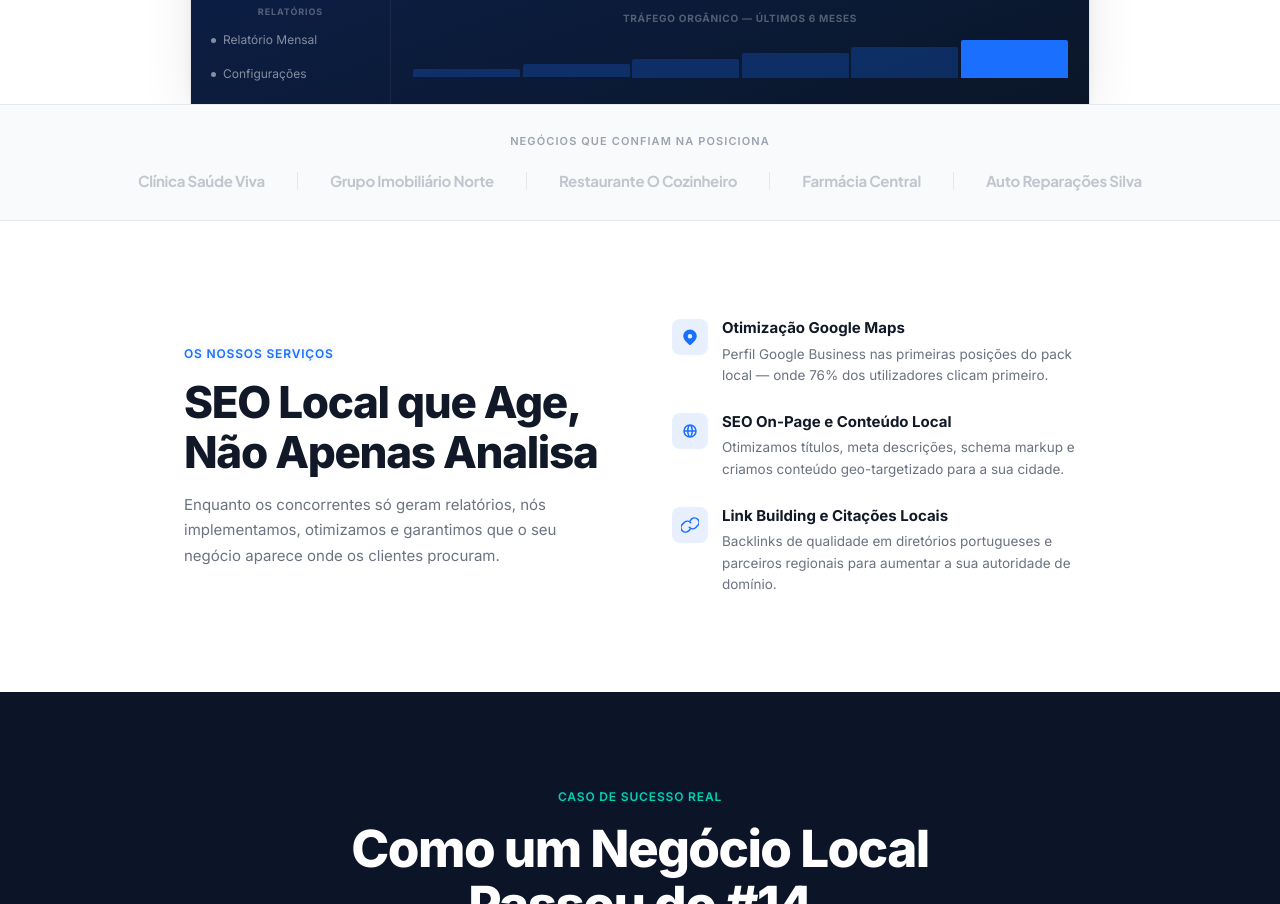
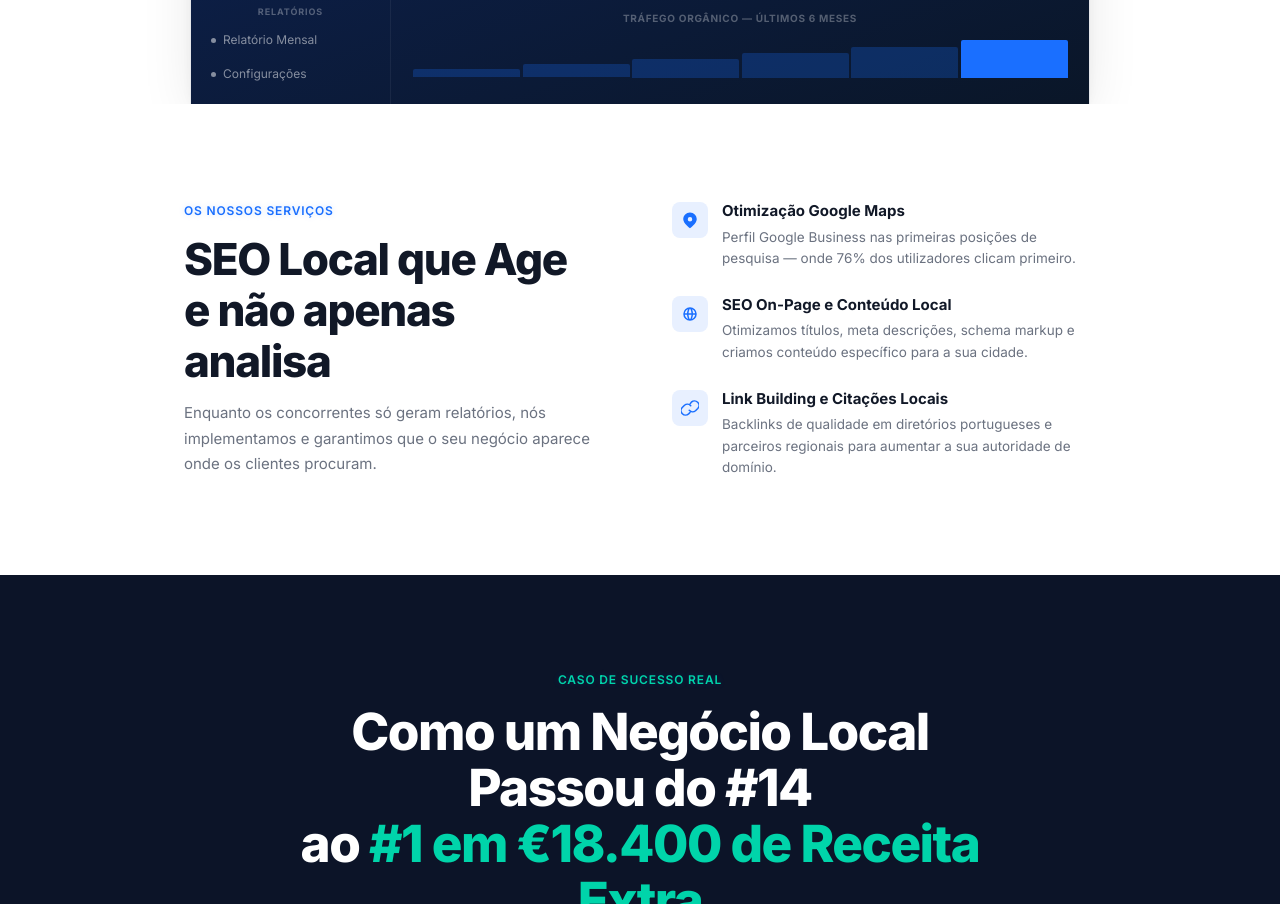
Before and after one commit to FranciscooLarapio/posiciona, a website: page index.html in a window 1280 px wide. Shown: the part 1019-1923 px from the top of the page. Drawn offline with Linux system fonts and the light colour scheme.

Commit message:
Remove social proof bar and update features section copy
- Remove placeholder client logos section
- Update h2: 'SEO Local que Age e não apenas analisa'
- Update subtitle: remove 'otimizamos' from list
- Update Google Maps description: 'posições de pesquisa'
- Update SEO On-Page description: 'conteúdo específico'

Co-Authored-By: Claude Sonnet 4.6 <noreply@anthropic.com>

```diff
--- a/index.html
+++ b/index.html
@@ -1457,29 +1457,14 @@
   </div>
 </section>
 
-<!-- SOCIAL PROOF BAR -->
-<section id="social-proof" class="fade-up">
-  <div class="sp-label">Negócios que confiam na Posiciona</div>
-  <div class="sp-logos">
-    <span class="sp-logo">Clínica Saúde Viva</span>
-    <div class="sp-divider"></div>
-    <span class="sp-logo">Grupo Imobiliário Norte</span>
-    <div class="sp-divider"></div>
-    <span class="sp-logo">Restaurante O Cozinheiro</span>
-    <div class="sp-divider"></div>
-    <span class="sp-logo">Farmácia Central</span>
-    <div class="sp-divider"></div>
-    <span class="sp-logo">Auto Reparações Silva</span>
-  </div>
-</section>
 
 <!-- FEATURES (light) -->
 <section id="features">
   <div class="features-wrap" style="max-width:960px;margin:0 auto;padding:0 24px;">
     <div class="features-left fade-up">
       <div class="section-label">Os nossos serviços</div>
-      <h2>SEO Local que Age,<br>Não Apenas Analisa</h2>
-      <p>Enquanto os concorrentes só geram relatórios, nós implementamos, otimizamos e garantimos que o seu negócio aparece onde os clientes procuram.</p>
+      <h2>SEO Local que Age<br>e não apenas analisa</h2>
+      <p>Enquanto os concorrentes só geram relatórios, nós implementamos e garantimos que o seu negócio aparece onde os clientes procuram.</p>
     </div>
     <ul class="feat-list fade-up delay-1">
       <li class="feat-item">
@@ -1488,7 +1473,7 @@
         </div>
         <div>
           <h3>Otimização Google Maps</h3>
-          <p>Perfil Google Business nas primeiras posições do pack local — onde 76% dos utilizadores clicam primeiro.</p>
+          <p>Perfil Google Business nas primeiras posições de pesquisa — onde 76% dos utilizadores clicam primeiro.</p>
         </div>
       </li>
       <li class="feat-item">
@@ -1497,7 +1482,7 @@
         </div>
         <div>
           <h3>SEO On-Page e Conteúdo Local</h3>
-          <p>Otimizamos títulos, meta descrições, schema markup e criamos conteúdo geo-targetizado para a sua cidade.</p>
+          <p>Otimizamos títulos, meta descrições, schema markup e criamos conteúdo específico para a sua cidade.</p>
         </div>
       </li>
       <li class="feat-item">
```
